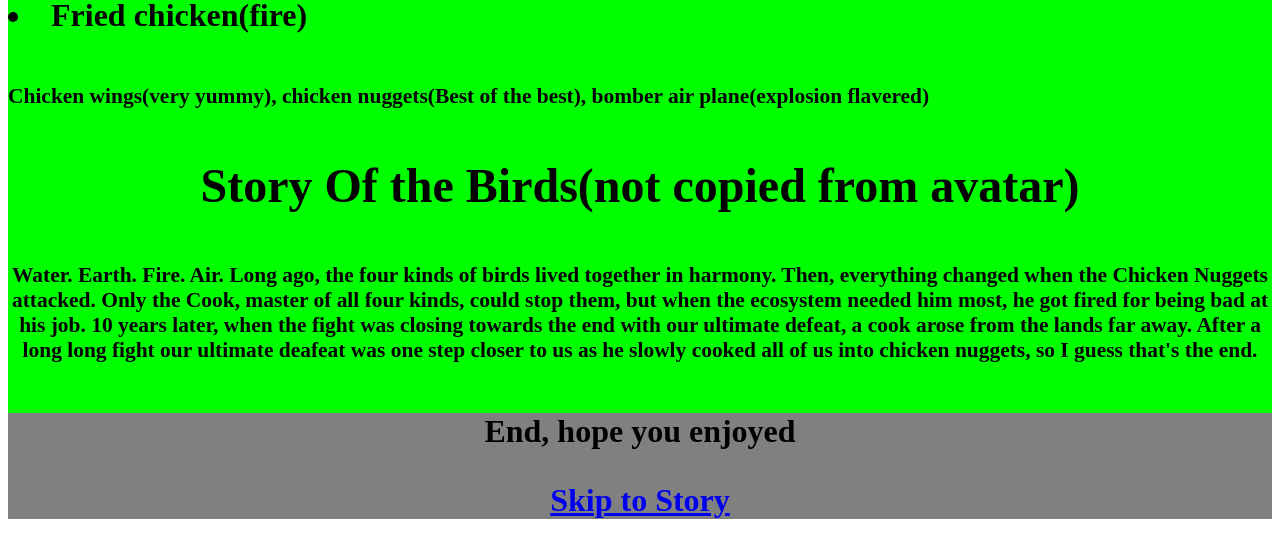
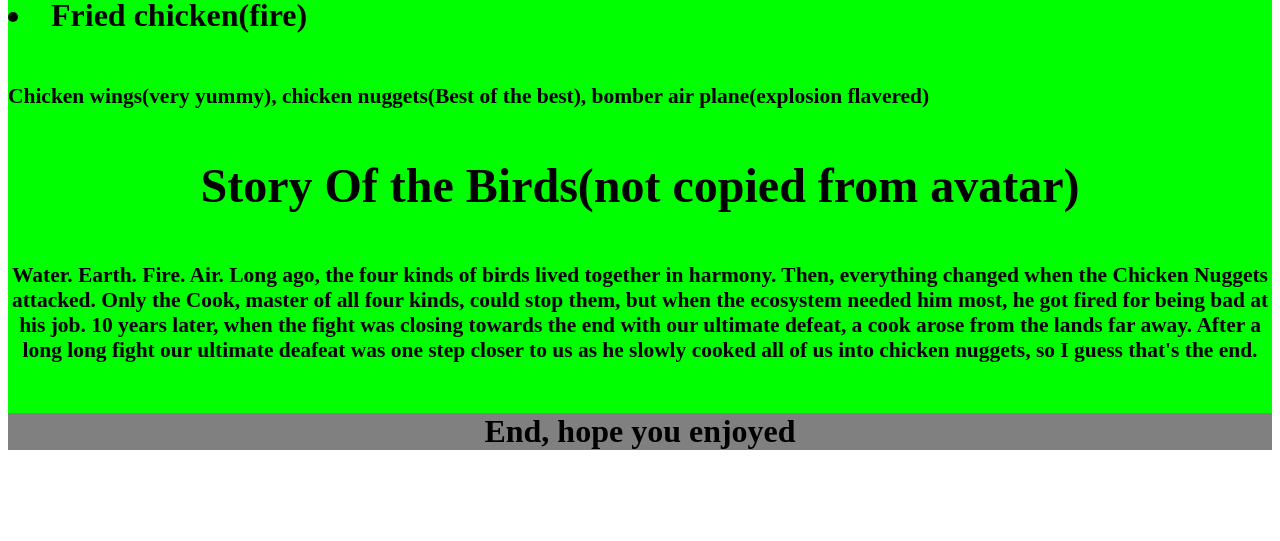
Before and after one commit to Ilikelemonade242/birds, a plain HTML site: page index.html in a window 1280 px wide. Shown: the part 2002-2543 px from the top of the page. After the commit the page ends 2484 px from the top, so only its background shows below. Drawn offline with Linux system fonts and the light colour scheme.

Commit message:
Update index.html

```diff
--- a/index.html
+++ b/index.html
@@ -48,7 +48,6 @@ Frisbee(guess what, it can fly), spearow(pokemon, random bird with a funny name
 <footer>
 <center>
 <p>End, hope you enjoyed</p>
-<a href="#story">Skip to Story</a>
 </center>
 </footer>
 </body>
```
